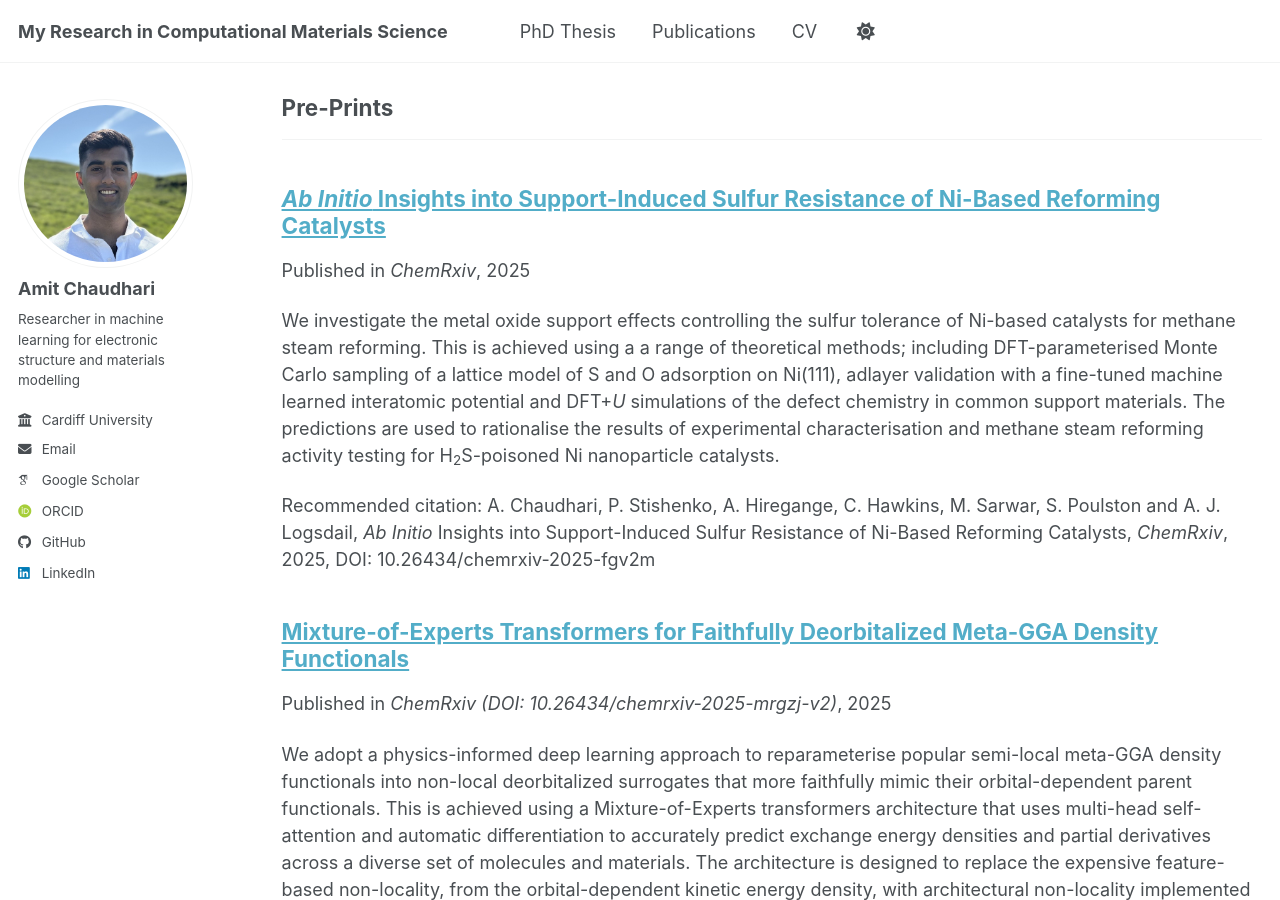
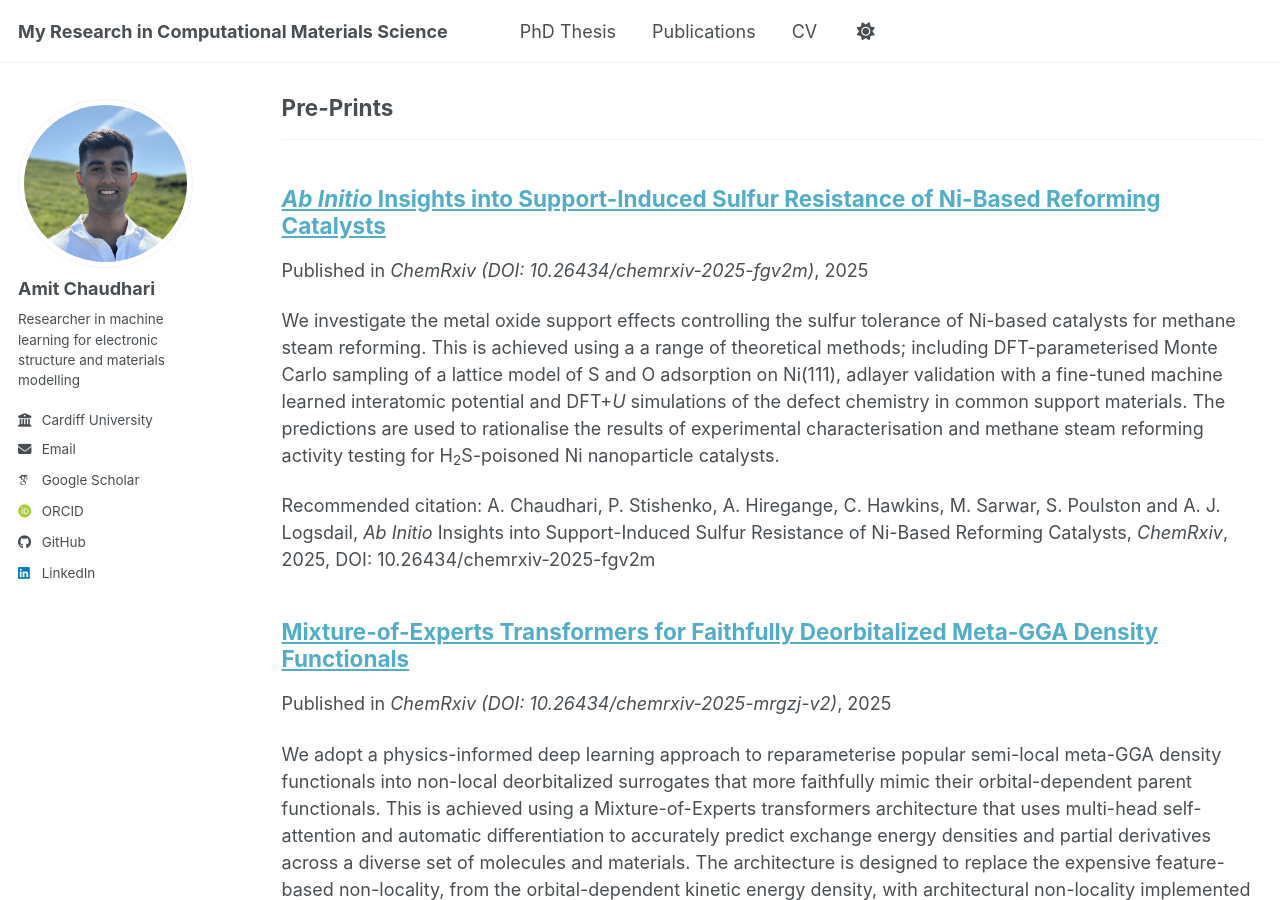
Before and after one commit to amitmc1/amitmc1.github.io, a Jekyll site: the page built from _pages/publications.html, in a window 1280 px wide and 900 px high, scrolled down 875 px. Built offline with Jekyll 4.4.1, drawn with Linux system fonts in a browser that asks for light colours; some web fonts are replaced; a script bundle is joined from its source files by our own code; library files that are not in the unit come from our copies.

Commit message:
Update 2024-02-17-paper-title-number-4.md

```diff
--- a/_publications/2024-02-17-paper-title-number-4.md
+++ b/_publications/2024-02-17-paper-title-number-4.md
@@ -7,7 +7,7 @@ permalink: /publication/2025-10-30-Ni-S-poisoning
 excerpt: "We investigate the metal oxide support effects controlling the sulfur tolerance of Ni-based catalysts for methane steam reforming. This is achieved using a a range of theoretical methods; including DFT-parameterised Monte Carlo sampling of a lattice model of S and O adsorption on Ni(111), adlayer validation with a fine-tuned machine learned interatomic potential and DFT+<em>U</em> simulations of the defect chemistry in common support materials. The predictions are used to rationalise the results of experimental characterisation and methane steam reforming activity testing for H<sub>2</sub>S-poisoned Ni nanoparticle catalysts."
 
 date: 2025-10-30
-venue: 'ChemRxiv'
+venue: 'ChemRxiv (DOI: 10.26434/chemrxiv-2025-fgv2m)'
 citation: 'A. Chaudhari, P. Stishenko, A. Hiregange, C. Hawkins, M. Sarwar, S. Poulston and A. J. Logsdail, <em>Ab Initio</em> Insights into Support-Induced Sulfur Resistance of Ni-Based Reforming Catalysts, <em>ChemRxiv</em>, 2025, DOI: 10.26434/chemrxiv-2025-fgv2m'
 ---
 
```
